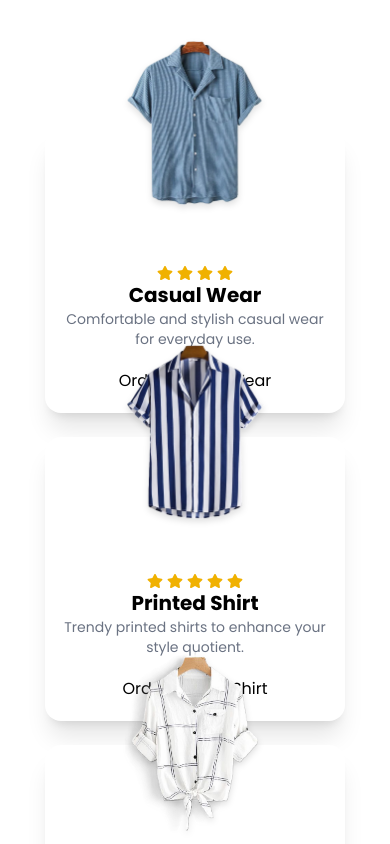
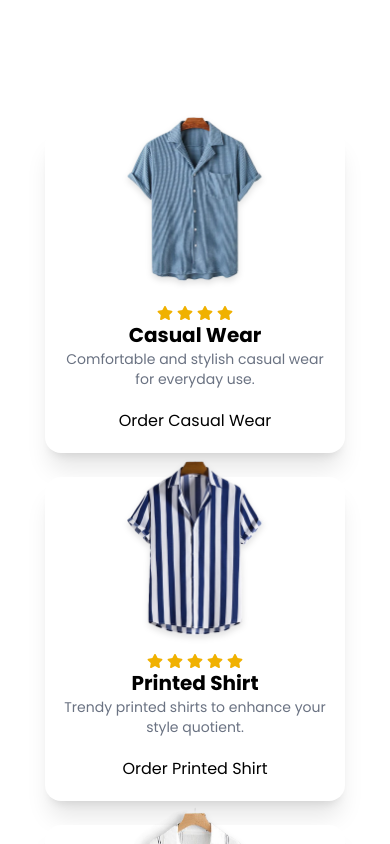
Before and after one commit to Mawais200/Shop-Cart-Web, a React (Vite) app in the folder shopcart/: page / in a window 390 px wide. Shown: the part 3020-3864 px from the top of the page. Built offline with nearby package versions, Linux system fonts and the light colour scheme.

Commit message:
make it responsice on all screen

```diff
--- a/shopcart/src/TopProducts/topproducts.jsx
+++ b/shopcart/src/TopProducts/topproducts.jsx
@@ -46,11 +46,11 @@ const TopProducts = ({ handleOrderPopup }) => {
       </div>
 
       {/* Products Grid */}
-      <div className="grid grid-cols-1 sm:grid-cols-2 md:grid-cols-3 gap-6 place-items-center pt-[40px]">
+      <div className="grid grid-cols-1 sm:grid-cols-2 md:grid-cols-3 gap-6 place-items-center pt-[40px] ">
         {ProductsData.map((product) => (
           <div
             key={product.id}
-            className="rounded-2xl bg-white dark:bg-gray-800 hover:bg-black/80 dark:hover:bg-primary hover:text-white relative shadow-xl duration-300 group max-w-[300px]"
+            className="rounded-2xl bg-white dark:bg-gray-800 hover:bg-black/80 dark:hover:bg-primary hover:text-white relative shadow-xl duration-300 group max-w-[300px] md:pt-0 pt-[40px]"
             data-aos="zoom-in"
           >
             {/* Image Section */}
@@ -58,7 +58,7 @@ const TopProducts = ({ handleOrderPopup }) => {
               <img
                 src={product.img}
                 alt={product.title}
-                className="max-w-[140px] block mx-auto transform -translate-y-16 group-hover:scale-105 duration-300 drop-shadow-md"
+                className="max-w-[140px] block mx-auto transform md:-translate-y-16 -translate-y-7 group-hover:scale-105 duration-300 drop-shadow-md "
               />
             </div>
 
```
